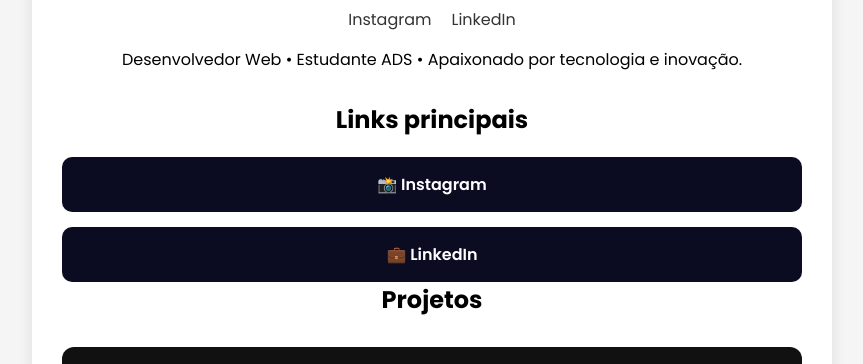
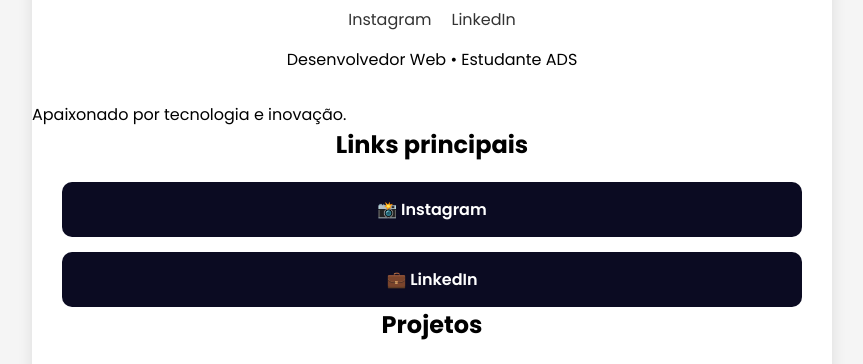
Before and after one commit to wander671/portfolio, a plain HTML site: page index.html in a window 1280 px wide. Shown: the part 398-762 px from the top of the page, without its empty margins (208-1071 px from the left). Drawn offline with Linux system fonts and the light colour scheme.

Commit message:
Atualizando a descrição

```diff
--- a/index.html
+++ b/index.html
@@ -37,8 +37,9 @@
 
         <!-- Descrição -->
         <p class="descricao">
-            Desenvolvedor Web • Estudante ADS • Apaixonado por tecnologia e inovação.
+            Desenvolvedor Web • Estudante ADS
         </p>
+        <p>Apaixonado por tecnologia e inovação.</p>
 
         <!-- Links -->
         <h2>Links principais</h2>
```
